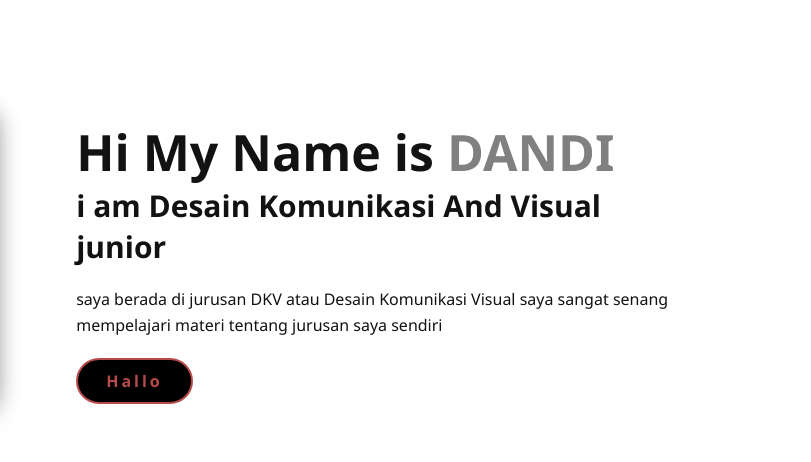
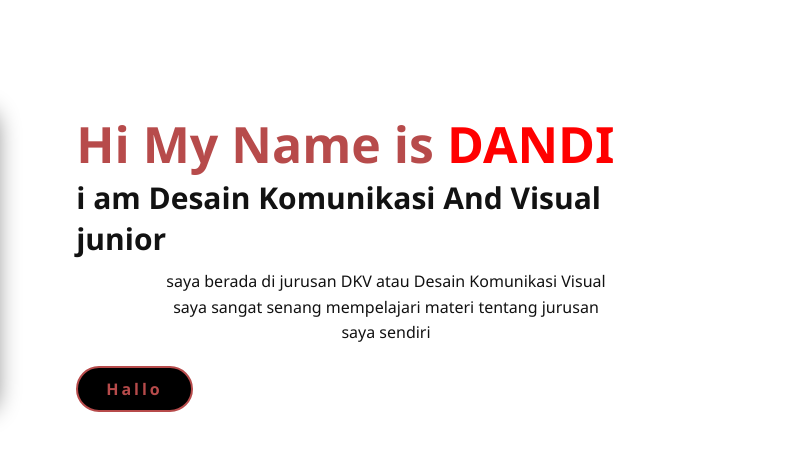
Before and after one commit to alif497/dandi, a plain HTML site: page index.html in a window 1280 px wide. Shown: the part 163-625 px from the top of the page, 469-1280 px from the left. Drawn offline with Linux system fonts and the light colour scheme.

Commit message:
update baru

```diff
--- a/style.css
+++ b/style.css
@@ -101,10 +101,11 @@ section {
     font-size: 5rem;
     font-weight: 700;
     line-height: 1.3;
+    color: #b74b4b !important;
 }
 
 span {
-    color: gray;
+    color: red;
 }
 
 .home-content h3 {
@@ -117,6 +118,11 @@ span {
     font-size: 1.6rem;
     margin: 2rem 0;
     line-height: 1.6;
+    max-width: 450px;
+    justify-content: center;
+    align-items: center;
+    text-align: center;
+    margin: 0 auto;
 }
 
 .home-img img {
@@ -166,6 +172,7 @@ span {
     border: 2px solid #b74b4b;
     transition: 0.3s ease;
     cursor: pointer;
+    margin-top: 20px;
 }
 
 .btn:hover {
```
